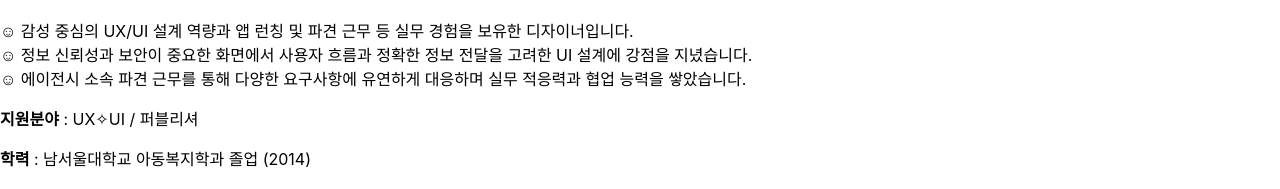
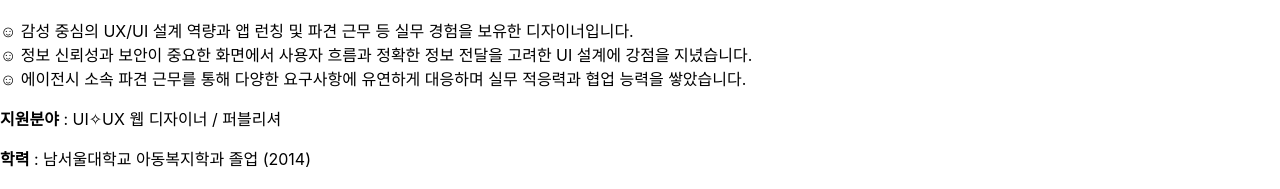
Before and after one commit to SY2-90/Su-yeon-s-Portfolio, a React (Create React App) app: page / in a window 1280 px wide. Shown: the part 5255-5444 px from the top of the page. Built offline with nearby package versions, Linux system fonts and the light colour scheme.

Commit message:
소스수정본

```diff
--- a/src/components/About.js
+++ b/src/components/About.js
@@ -50,7 +50,7 @@ const About = () => {
       {/* 상세 정보 */}
       <div className="text-center md:text-center max-w-[800px] mx-auto space-y-6 px-4">
         <div className="font-almarai text-base leading-7 text-black">
-          <p><strong>지원분야</strong> : UX✧UI / 퍼블리셔</p>
+          <p><strong>지원분야</strong> : UI✧UX 웹 디자이너 / 퍼블리셔</p>
           <p><strong>학력</strong> : 남서울대학교 아동복지학과 졸업 (2014)</p>
         </div>
 
```
